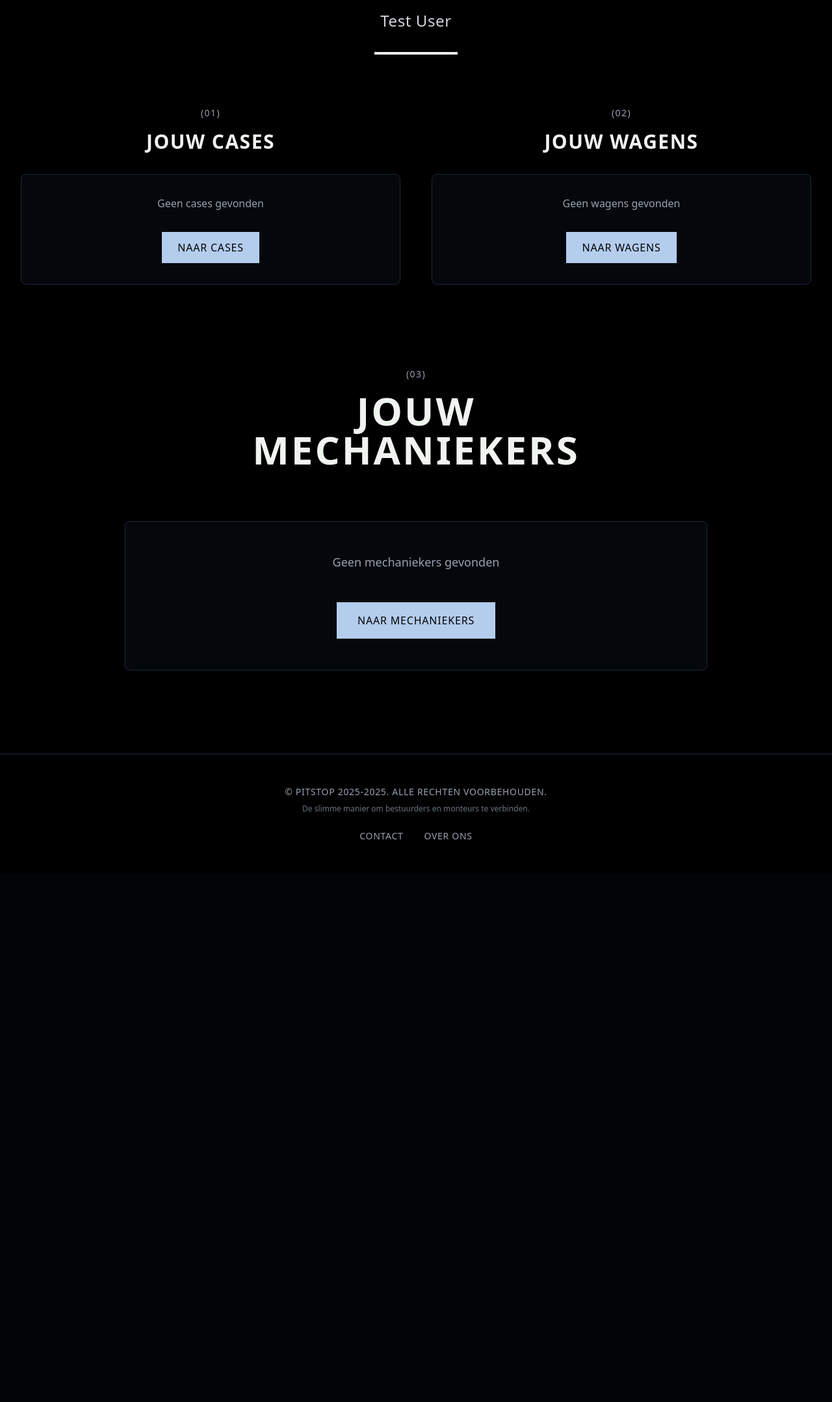
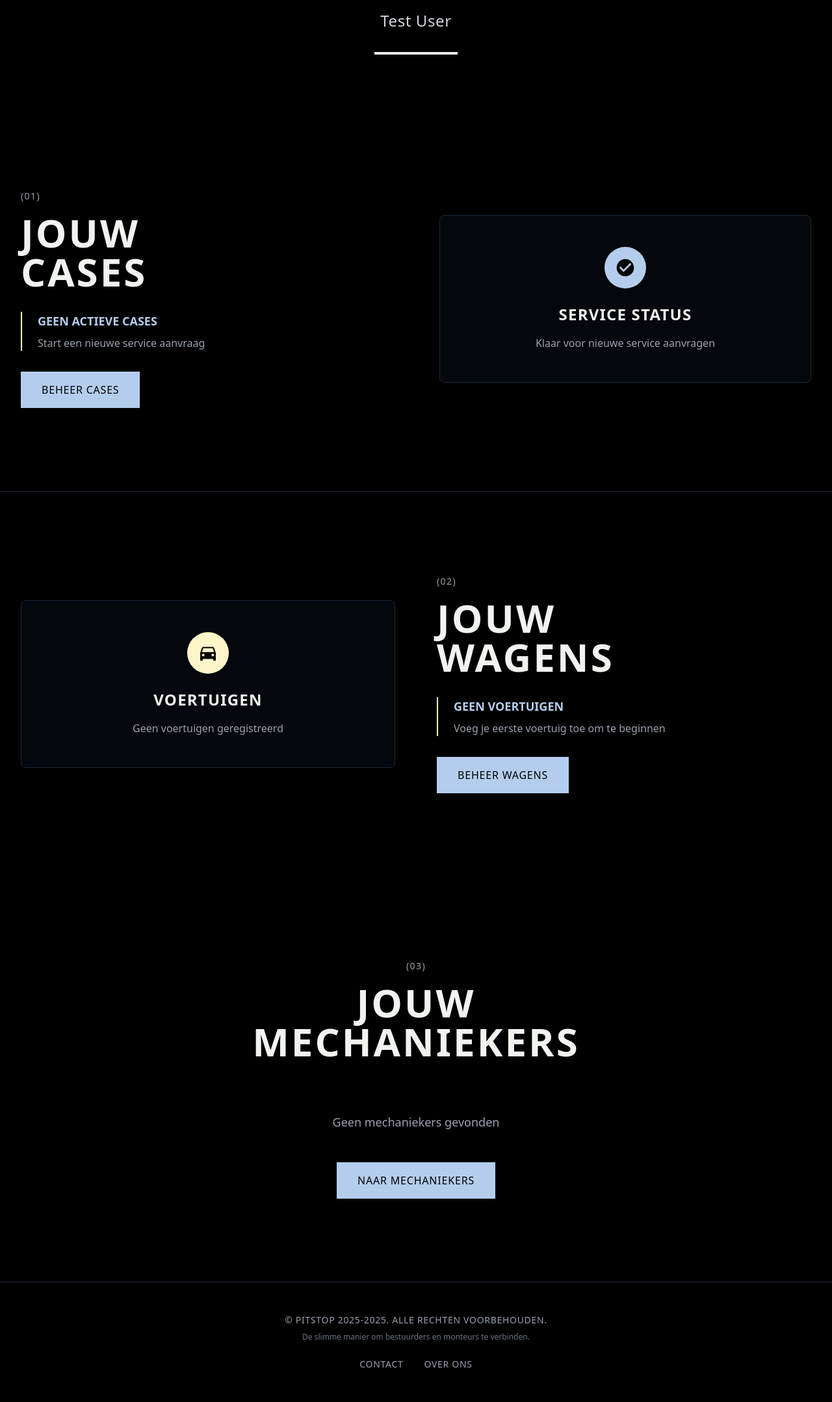
Before and after one commit to Banderas13/pitstop, a Laravel app: page /home in a window 1280 px wide. Shown: the part 304-2462 px from the top of the page at 65% size. Before the commit the page ends 1596 px from the top, so only its background shows below. Run offline with Laravel 12, Linux system fonts and the light colour scheme; the visitor is signed in with stand-in values (Sample User, id 1); data comes from the database, SQL or seed files in the repository; data that the repository does not hold is empty; style sheets or scripts are compiled from the project's sources.

Commit message:
Update sections for cases and cars, improving content organization, accessibility, and styling consistency.

```diff
--- a/resources/views/home.blade.php
+++ b/resources/views/home.blade.php
@@ -27,84 +27,141 @@
                 </div>
             </section>
 
-            <!-- Cases and Cars Section -->
-            <section>
+            <!-- Cases Section -->
+            <section class="py-32">
                 <div class="max-w-7xl mx-auto px-6 lg:px-8">
-                    <div class="grid grid-cols-1 lg:grid-cols-2 gap-12">
-                        <!-- Cases Section -->
+                    <div class="grid grid-cols-1 lg:grid-cols-2 gap-18 items-center">
                         <div>
-                            <div class="text-center mb-8">
-                                <p class="text-sm uppercase tracking-widest text-gray-400 mb-4">(01)</p>
-                                <h2 class="text-2xl lg:text-3xl font-bold uppercase tracking-wider text-white">JOUW CASES</h2>
-                            </div>
-                            <div class="bg-gray-900/30 border border-gray-800 p-8 rounded-lg">
-                                <div class="space-y-4 mb-8">
-                                    @if ($cases->isEmpty())
-                                        <p class="text-gray-400 text-center">Geen cases gevonden</p>
-                                    @else
+                            <p class="text-sm uppercase tracking-widest text-gray-400 mb-4">(01)</p>
+                            <h2 class="text-4xl lg:text-6xl font-black uppercase tracking-wider mb-8">
+                                JOUW<br>CASES
+                            </h2>
+                            <div class="mb-8">
+                                @if ($cases->isEmpty())
+                                    <div class="border-l-2 border-chiffon pl-6">
+                                        <h3 class="text-lg font-semibold text-pblue mb-2">GEEN ACTIEVE CASES</h3>
+                                        <p class="text-gray-400">Start een nieuwe service aanvraag</p>
+                                    </div>
+                                @else
+                                    <div class="grid grid-cols-1 md:grid-cols-2 xl:grid-cols-3 gap-6">
                                         @foreach($cases as $case)
-                                            <div class="border-l-2 border-chiffon pl-4">
-                                                <p class="text-gray-300 mb-2 text-xl">
-                                                    Service bij <span class="text-pblue font-semibold">{{ $case->mechanic ? $case->mechanic->company_name : 'Onbekende monteur' }}</span>
-                                                    voor uw <span class="text-chiffon">{{ $case->car && $case->car->type ? $case->car->type->brand->name . ' ' . $case->car->type->name : 'voertuig' }}</span>
+                                            <div class="border-l-2 border-chiffon pl-6">
+                                                <h3 class="text-xl font-semibold text-pblue mb-2">
+                                                    {{ $case->mechanic ? $case->mechanic->company_name : 'ONBEKENDE MONTEUR' }}
+                                                </h3>
+                                                <p class="text-gray-400 text-lg mb-2">
+                                                    Service voor {{ $case->car && $case->car->type ? $case->car->type->brand->name . ' ' . $case->car->type->name : 'voertuig' }}
                                                 </p>
-                                                <p class="text-gray-400 text-sm mb-2">
+                                                <p class="text-gray-500 text-ms mb-2">
                                                     @php
                                                         $parts = explode('MECHANIEK DIAGNOSE ===', $case->description);
                                                         $diagnosis = count($parts) > 1 ? trim($parts[1]) : $case->description;
                                                     @endphp
-                                                    {{ $diagnosis }}
+                                                    {{ Str::limit($diagnosis, 60) }}
                                                 </p>
-                                                <span class="text-xs text-pblue uppercase font-semibold">
+                                                <span class="text-ms text-chiffon uppercase font-semibold">
                                                     @if($case->approval)
-                                                        Goedgekeurd
+                                                        ✓ Goedgekeurd
                                                     @else
-                                                        In behandeling
+                                                        ⏳ In behandeling
                                                     @endif
                                                 </span>
                                             </div>
                                         @endforeach
-                                    @endif
-                                </div>
-                                <div class="text-center">
-                                    <a href="{{ route('cases.index') }}" class="inline-block bg-pblue text-black px-6 py-3 font-medium uppercase tracking-wider hover:bg-gray-200 transition-colors duration-300">
-                                        NAAR CASES
-                                    </a>
-                                </div>
+                                    </div>
+                                @endif
+                            </div>
+                            <div>
+                                <a href="{{ route('cases.index') }}" class="inline-block bg-pblue text-black px-8 py-4 font-medium uppercase tracking-wider hover:bg-gray-200 transition-colors duration-300">
+                                    BEHEER CASES
+                                </a>
                             </div>
                         </div>
+                        <div class="bg-gray-900/30 border border-gray-800 p-12 rounded-lg">
+                            <div class="text-center">
+                                <div class="w-16 h-16 bg-pblue rounded-full mx-auto mb-6 flex items-center justify-center">
+                                    <svg class="w-8 h-8 text-black" fill="currentColor" viewBox="0 0 24 24">
+                                        <path d="M12 2C6.48 2 2 6.48 2 12s4.48 10 10 10 10-4.48 10-10S17.52 2 12 2zm-2 15l-5-5 1.41-1.41L10 14.17l7.59-7.59L19 8l-9 9z"/>
+                                    </svg>
+                                </div>
+                                <h3 class="text-2xl font-bold uppercase tracking-wider text-white mb-4">SERVICE STATUS</h3>
+                                <p class="text-gray-400">
+                                    @if($cases->isEmpty())
+                                        Klaar voor nieuwe service aanvragen
+                                    @else
+                                        {{ $cases->count() }} {{ $cases->count() === 1 ? 'actieve case' : 'actieve cases' }}
+                                    @endif
+                                </p>
+                            </div>
+                        </div>
+                    </div>
+                </div>
+            </section>
 
-                        <!-- Cars Section -->
+            <!-- Cars Section -->
+            <section class="py-32 border-t border-gray-800">
+                <div class="max-w-7xl mx-auto px-6 lg:px-8">
+                    <div class="grid grid-cols-1 lg:grid-cols-2 gap-16 items-center">
+                        <div class="bg-gray-900/30 border border-gray-800 p-12 rounded-lg lg:order-first">
+                            <div class="text-center">
+                                <div class="w-16 h-16 bg-chiffon rounded-full mx-auto mb-6 flex items-center justify-center">
+                                    <svg class="w-8 h-8 text-black" fill="currentColor" viewBox="0 0 24 24">
+                                        <path d="M18.92 6.01C18.72 5.42 18.16 5 17.5 5h-11c-.66 0-1.22.42-1.42 1.01L3 12v8c0 .55.45 1 1 1h1c.55 0 1-.45 1-1v-1h12v1c0 .55.45 1 1 1h1c.55 0 1-.45 1-1v-8l-2.08-5.99zM6.5 16c-.83 0-1.5-.67-1.5-1.5S5.67 13 6.5 13s1.5.67 1.5 1.5S7.33 16 6.5 16zm11 0c-.83 0-1.5-.67-1.5-1.5s.67-1.5 1.5-1.5 1.5.67 1.5 1.5-.67 1.5-1.5 1.5zM5 11l1.5-4.5h11L19 11H5z"/>
+                                    </svg>
+                                </div>
+                                <h3 class="text-2xl font-bold uppercase tracking-wider text-white mb-4">VOERTUIGEN</h3>
+                                <p class="text-gray-400">
+                                    @if($cars->isEmpty())
+                                        Geen voertuigen geregistreerd
+                                    @else
+                                        {{ $cars->count() }} {{ $cars->count() === 1 ? 'geregistreerd voertuig' : 'geregistreerde voertuigen' }}
+                                    @endif
+                                </p>
+                            </div>
+                        </div>
                         <div>
-                            <div class="text-center mb-8">
-                                <p class="text-sm uppercase tracking-widest text-gray-400 mb-4">(02)</p>
-                                <h2 class="text-2xl lg:text-3xl font-bold uppercase tracking-wider text-white">JOUW WAGENS</h2>
+                            <p class="text-sm uppercase tracking-widest text-gray-400 mb-4">(02)</p>
+                            <h2 class="text-4xl lg:text-6xl font-black uppercase tracking-wider mb-8">
+                                JOUW<br>WAGENS
+                            </h2>
+                            <div class="mb-8">
+                                @if ($cars->isEmpty())
+                                    <div class="border-l-2 border-chiffon pl-6">
+                                        <h3 class="text-lg font-semibold text-pblue mb-2">GEEN VOERTUIGEN</h3>
+                                        <p class="text-gray-400">Voeg je eerste voertuig toe om te beginnen</p>
+                                    </div>
+                                @else
+                                    <div class="grid grid-cols-1 lg:grid-cols-2 gap-6">
+                                        @foreach($cars as $car)
+                                            <div class="border-l-2 border-chiffon pl-6">
+                                                <h3 class="text-lg font-semibold text-pblue mb-2">
+                                                    {{ $car->type->brand->name }} {{ $car->type->name }}
+                                                </h3>
+                                                <p class="text-gray-400 mb-2">
+                                                    {{ $car->numberplate }} • Bouwjaar {{ $car->year }}
+                                                </p>
+                                                <span class="text-xs uppercase font-semibold
+                                                    @if($car->cases()->where('approval', false)->exists())
+                                                        text-yellow-400
+                                                    @else
+                                                        text-green-400
+                                                    @endif
+                                                ">
+                                                    @if($car->cases()->where('approval', false)->exists())
+                                                        🔧 In Service
+                                                    @else
+                                                        ✓ Beschikbaar
+                                                    @endif
+                                                </span>
+                                            </div>
+                                        @endforeach
+                                    </div>
+                                @endif
                             </div>
-                            <div class="bg-gray-900/30 border border-gray-800 p-8 rounded-lg">
-                                <div class="mb-8">
-                                    @if ($cars->isEmpty())
-                                        <p class="text-gray-400 text-center">Geen wagens gevonden</p>
-                                    @else
-                                        <div class="grid grid-cols-1 md:grid-cols-2 gap-6">
-                                            @foreach($cars as $car)
-                                                <div class="border-l-2 border-chiffon pl-4">
-                                                    <p class="text-gray-300">{{ $car->type->brand->name }} {{ $car->type->name }}</p>
-                                                    <p class="text-sm text-gray-500 mb-2">{{ $car->numberplate }} ({{ $car->year }})</p>
-                                                    @if($car->cases()->where('approval', false)->exists())
-                                                        <span class="inline-block bg-yellow-600 text-black px-2 py-1 text-xs uppercase tracking-wide rounded">In Service</span>
-                                                    @else
-                                                        <span class="inline-block bg-green-600 text-white px-2 py-1 text-xs uppercase tracking-wide rounded">Beschikbaar</span>
-                                                    @endif
-                                                </div>
-                                            @endforeach
-                                        </div>
-                                    @endif
-                                </div>
-                                <div class="text-center">
-                                    <a href="{{ route('cars.index') }}" class="inline-block bg-pblue text-black px-6 py-3 font-medium uppercase tracking-wider hover:bg-gray-200 transition-colors duration-300">
-                                        NAAR WAGENS
-                                    </a>
-                                </div>
+                            <div>
+                                <a href="{{ route('cars.index') }}" class="inline-block bg-pblue text-black px-8 py-4 font-medium uppercase tracking-wider hover:bg-gray-200 transition-colors duration-300">
+                                    BEHEER WAGENS
+                                </a>
                             </div>
                         </div>
                     </div>
@@ -122,7 +179,7 @@
                     </div>
 
                     <div class="max-w-4xl mx-auto">
-                        <div class="bg-gray-900/30 border border-gray-800 p-12 rounded-lg">
+
                             <div class="space-y-6 mb-12">
                                 @if(isset($mechanics) && !$mechanics->isEmpty())
                                     <div class="grid grid-cols-1 md:grid-cols-2 gap-6">
@@ -142,7 +199,7 @@
                                     NAAR MECHANIEKERS
                                 </a>
                             </div>
-                        </div>
+
                     </div>
                 </div>
             </section>
```
